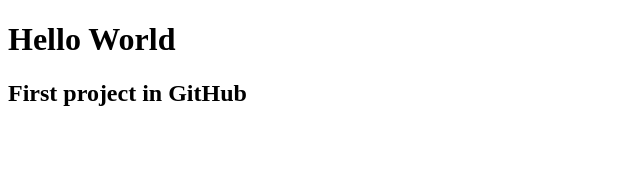
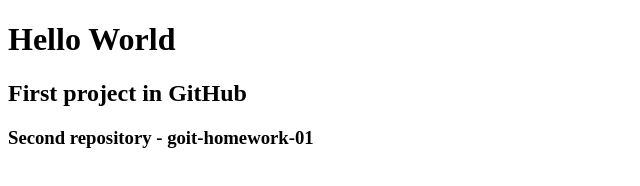
Before and after one commit to ZiRazok/goit-homework-01, a plain HTML site: page Index.html in a window 1280 px wide. Shown: the whole page, without its empty margins (0-640 px from the left). Drawn offline with Linux system fonts and the light colour scheme.

Commit message:
Update index.html
1. Add <h3>Second repository - goit-homework-01</h3>

```diff
--- a/Index.html
+++ b/Index.html
@@ -10,6 +10,7 @@
 <body>
     <h1>Hello World</h1>
     <h2>First project in GitHub</h2>
+    <h3>Second repository - goit-homework-01</h3>
 </body>
 
 </html>
```
